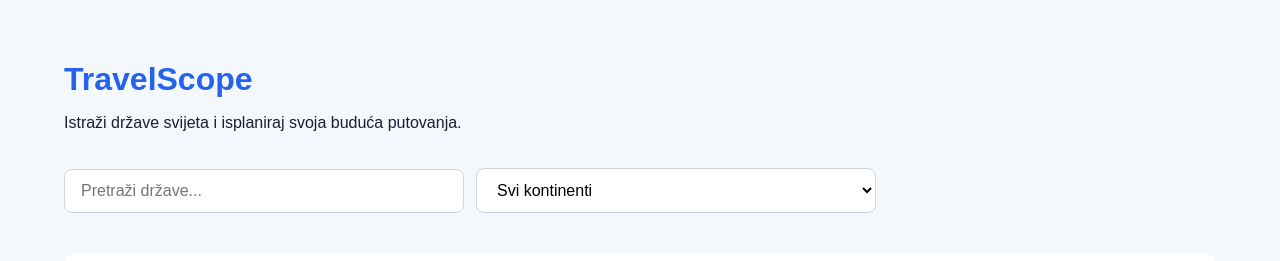
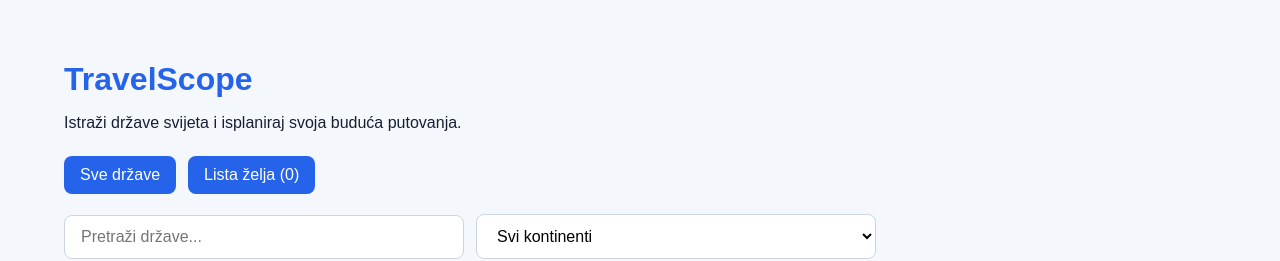
Before and after one commit to pericdominik/travelscope-webapp, a React (Vite) app: page / in a window 1280 px wide. Shown: the top 261 px of the page. Built offline with nearby package versions, Linux system fonts and the light colour scheme.

Commit message:
Add persistent country wishlist

```diff
--- a/src/App.css
+++ b/src/App.css
@@ -4,6 +4,26 @@ main {
   margin: 0 auto;
   padding: 40px 0;
 }
+
+.navigation {
+  display: flex;
+  gap: 12px;
+  margin-top: 24px;
+}
+
+.navigation button {
+  padding: 10px 16px;
+  color: white;
+  background-color: #2563eb;
+  border: none;
+  border-radius: 8px;
+  cursor: pointer;
+}
+
+.navigation button:hover {
+  background-color: #1d4ed8;
+}
+
 
 h1 {
   margin-bottom: 8px;
@@ -29,6 +49,16 @@ section {
   border: 1px solid #dbe3ef;
   border-radius: 10px;
   background-color: #f8fafc;
+
+  cursor: pointer;
+  transition:
+    transform 0.2s,
+    box-shadow 0.2s;
+}
+
+.country-card:hover {
+  transform: translateY(-3px);
+  box-shadow: 0 8px 20px rgb(15 23 42 / 10%);
 }
 
 .country-card h3 {
@@ -39,6 +69,10 @@ section {
 @media (max-width: 800px) {
   .country-grid {
     grid-template-columns: 1fr;
+  }
+
+  select {
+    margin-left: 0;
   }
 }
 
@@ -57,7 +91,8 @@ select {
   margin-left: 12px;
 }
 
-input:focus {
+input:focus,
+select:focus {
   border-color: #2563eb;
   outline: none;
 }
@@ -107,6 +142,7 @@ input:focus {
   border: none;
   border-radius: 8px;
   cursor: pointer;
+  margin-right: 12px;
 }
 
 .country-details button:hover {
--- a/src/App.tsx
+++ b/src/App.tsx
@@ -1,4 +1,4 @@
-import { useState } from 'react'
+import { useEffect, useState } from 'react'
 import './App.css'
 import CountryCard from './components/CountryCard'
 import countriesData from './data/countries.json'
@@ -46,6 +46,8 @@ type ApiCountry = {
   }[]
 }
 
+type View = 'countries' | 'wishlist'
+
 function App() {
   const appName: string = 'TravelScope'
   const description: string =
@@ -66,15 +68,34 @@ function App() {
       flagUrl: country.flag.url_svg,
       timezones: country.timezones.join(', ') || 'Nije navedeno',
       currency:
-      country.currencies
-        .map((currency) => `${currency.name} (${currency.code})`)
-        .join(', ') || 'Nije navedeno',
+        country.currencies
+          .map((currency) => `${currency.name} (${currency.code})`)
+          .join(', ') || 'Nije navedeno',
     }),
   )
 
   const [searchTerm, setSearchTerm] = useState('')
   const [selectedContinent, setSelectedContinent] = useState('Svi')
   const [selectedCountry, setSelectedCountry] = useState<Country | null>(null)
+
+  const [wishlist, setWishlist] = useState<Country[]>(() => {
+    const savedWishlist = localStorage.getItem('travelscope-wishlist')
+
+    if (savedWishlist) {
+      return JSON.parse(savedWishlist) as Country[]
+    }
+
+    return []
+  })
+
+  const [currentView, setCurrentView] = useState<View>('countries')
+
+  useEffect(() => {
+    localStorage.setItem(
+      'travelscope-wishlist',
+      JSON.stringify(wishlist),
+    )
+  }, [wishlist])
 
   const filteredCountries = countries.filter((country) => {
     const matchesSearch = country.name
@@ -87,16 +108,81 @@ function App() {
     return matchesSearch && matchesContinent
   })
 
+  //function addToWishList(country: Country){,,,} ovo dolje arrow funckija
+  const addToWishlist = (country: Country) => {
+    const isAlreadyAdded = wishlist.some(
+      (wishlistCountry) => wishlistCountry.code === country.code,
+    )
+
+    if (!isAlreadyAdded) {
+      setWishlist([...wishlist, country])
+    }
+  }
+
+  const removeFromWishlist = (countryCode: string) => {
+    const updatedWishlist = wishlist.filter(
+      (country) => country.code !== countryCode,
+    )
+
+    setWishlist(updatedWishlist)
+  }
+
+  /*const isSelectedCountryInWishlist = selectedCountry
+    ? wishlist.some(
+        (wishlistCountry) => wishlistCountry.code === selectedCountry.code,
+      )
+    : false
+  */
+
+  let isSelectedCountryInWishlist = false
+
+  if (selectedCountry) {
+    isSelectedCountryInWishlist = wishlist.some(
+      (wishlistCountry) => wishlistCountry.code === selectedCountry.code,
+    )
+  }
+
+
   return (
     <main>
       <h1>{appName}</h1>
       <p>{description}</p>
 
+      <nav className="navigation">
+        <button
+          onClick={() => {
+            setCurrentView('countries')
+            setSelectedCountry(null)
+          }}
+        >
+          Sve države
+        </button>
+
+        <button
+          onClick={() => {
+            setCurrentView('wishlist')
+            setSelectedCountry(null)
+          }}
+        >
+          Lista želja ({wishlist.length})
+        </button>
+      </nav>
+
       {selectedCountry ? (
         <section className="country-details">
           <button onClick={() => setSelectedCountry(null)}>
-            Povratak na države
+            Natrag
           </button>
+
+          {isSelectedCountryInWishlist ? (
+            <button onClick={() => removeFromWishlist(selectedCountry.code)}>
+              Ukloni s liste želja
+            </button>
+          ) : (
+            <button onClick={() => addToWishlist(selectedCountry)}>
+              Dodaj na listu želja
+            </button>
+          )}
 
           {selectedCountry.flagUrl && (
             <img
@@ -120,7 +206,7 @@ function App() {
           <p>Jezik: {selectedCountry.language}</p>
           <p>Valuta: {selectedCountry.currency}</p>
         </section>
-      ) : (
+      ) : currentView === 'countries' ? (
         <>
           <input
             type="text"
@@ -164,6 +250,29 @@ function App() {
             )}
           </section>
         </>
+      ) : (
+        <section>
+          <h2>Moja lista želja</h2>
+
+          {wishlist.length > 0 ? (
+            <div className="country-grid">
+              {wishlist.map((country) => (
+                <CountryCard
+                  key={country.code}
+                  name={country.name}
+                  capital={country.capital}
+                  population={country.population}
+                  continent={country.continent}
+                  language={country.language}
+                  flagUrl={country.flagUrl}
+                  onSelect={() => setSelectedCountry(country)}
+                />
+              ))}
+            </div>
+          ) : (
+            <p className="no-results">Lista želja je prazna.</p>
+          )}
+        </section>
       )}
     </main>
   )
```
